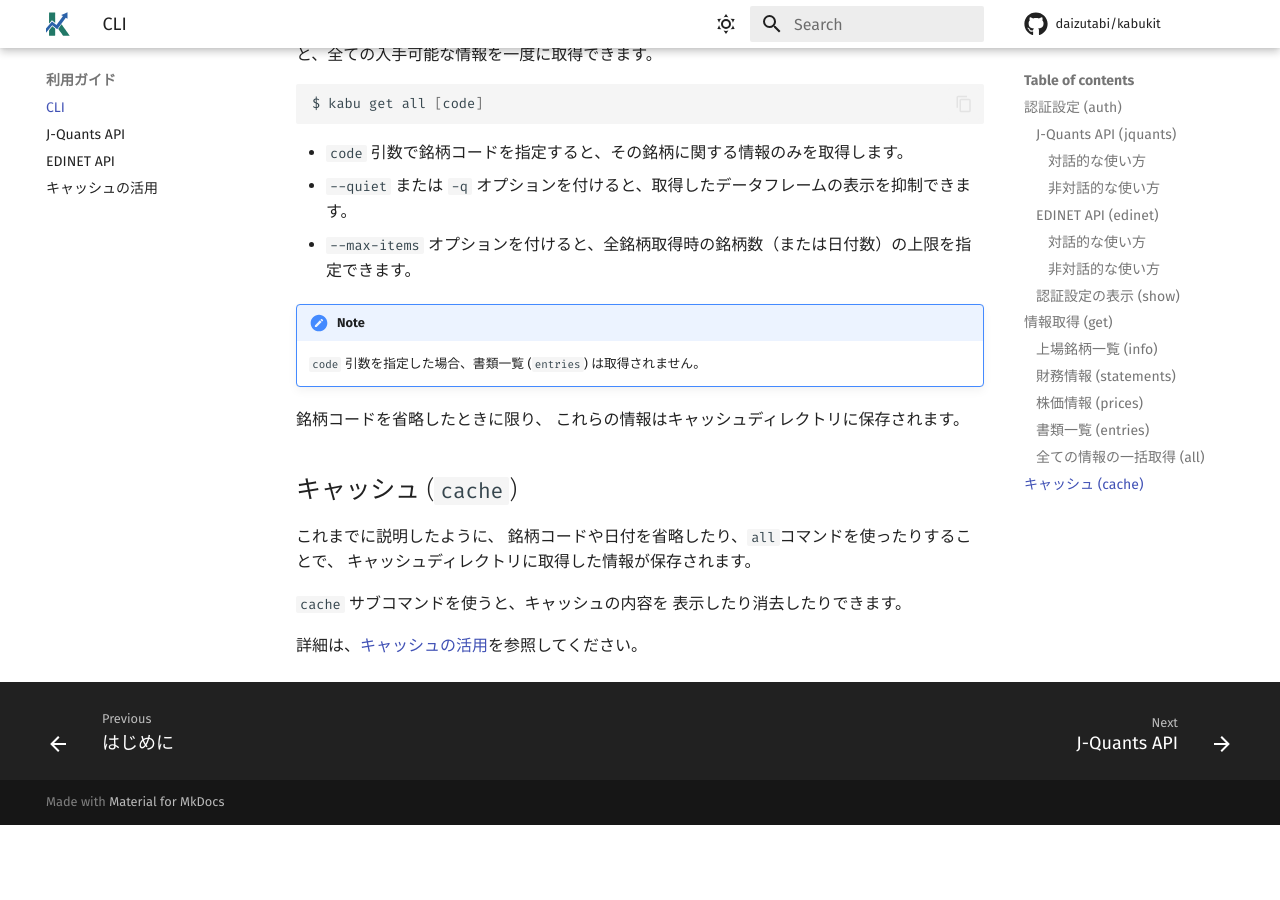
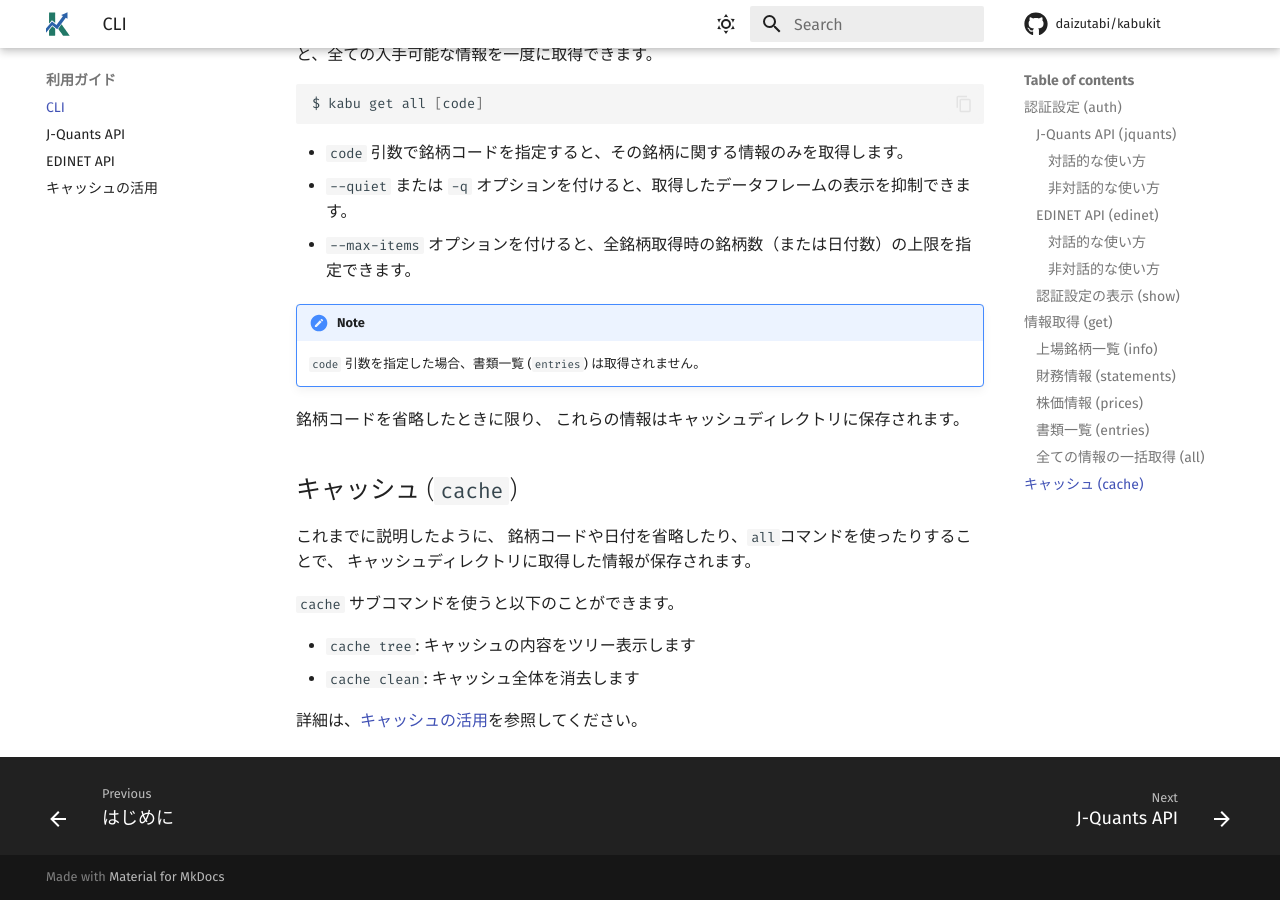
Before and after one commit to daizutabi/kabukit, an MkDocs documentation site: the page built from docs/guides/cli.md, in a window 1280 px wide and 900 px high, scrolled down 5272 px. Built offline with MkDocs 1.6.1 and Material for MkDocs 9.7.7, drawn with Linux system fonts in a browser that asks for light colours; comment, search, counter and statistics services are not loaded; before the commit the page ends 6097 px from its top, so only the background shows below that.

```diff
--- a/docs/guides/cli.md
+++ b/docs/guides/cli.md
@@ -278,7 +278,9 @@ $ kabu get all [code]
 銘柄コードや日付を省略したり、`all`コマンドを使ったりすることで、
 キャッシュディレクトリに取得した情報が保存されます。
 
-`cache` サブコマンドを使うと、キャッシュの内容を
-表示したり消去したりできます。
+`cache` サブコマンドを使うと以下のことができます。
+
+- `cache tree`: キャッシュの内容をツリー表示します
+- `cache clean`: キャッシュ全体を消去します
 
 詳細は、[キャッシュの活用](cache.md)を参照してください。
```
Also changed, not shown: README.md (+18 -22 lines), .markdownlint.json, docs/assets/images/logo.svg.
